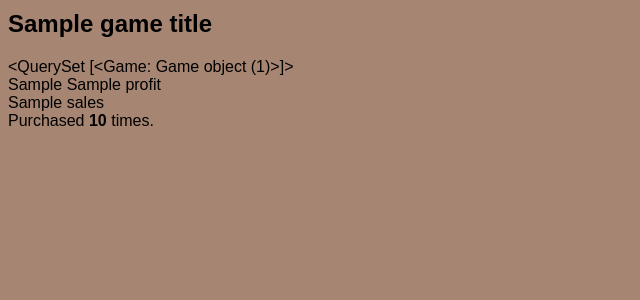
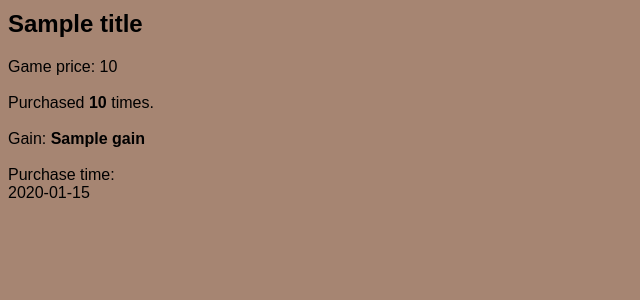
Before and after one commit to melnychukJS/wsd2015, a Django app: template jsShop/webshop/templates/webshop/gamesales.html in a window 1280 px wide. Shown: the part 50-350 px from the top of the page, without its empty margins (0-640 px from the left). Run offline with Django 3.2, Linux system fonts and the light colour scheme; tables that the repository leaves empty hold one stand-in row (values such as "Sample post"); the template is opened without the code that fills it: values that come from a table or form of the project are taken from there, most other values are stand-ins (such as "Sample title", 1, 10 or a date in 2020); parts of the project's set-up code (start-up, migrations or seed data) failed here and were passed over; some libraries are stand-ins or nearby versions.

Commit message:
geveloper_ game sales statistics

```diff
--- a/jsShop/webshop/templates/webshop/developer.html
+++ b/jsShop/webshop/templates/webshop/developer.html
@@ -26,7 +26,7 @@
         {% for game in games %}
           <div id="game-view">
             <a href="/game/{{ game.id }}">
-              <img src="{{ game.picture }}">
+              <img src="{{ game.picture }}" style="width:300px;height:300px">
             </a>
               <figcaption>
                 <a href="/game/{{ game.id }}">
--- a/jsShop/webshop/templates/webshop/gamesales.html
+++ b/jsShop/webshop/templates/webshop/gamesales.html
@@ -4,16 +4,20 @@
 
 {% block content %}
 	<div class="game-sales-total">
-		<h2>{{game_title}}</h2>
-		{{g}}
+		<h2>{{title}}</h2>
+
+		Game price: {{price}}
+		<br><br>
+		Purchased <b>{{sold}}</b> times.
+		<br><br>
+		Gain: <b>{{gain}}</b>
+		<br><br>
+		Purchase time:
 		<br>
-		{{g1}}
-		{{profit}}
-		<br>
-		{{sales}}
-		<br>
-		Purchased <b>{{sold}}</b> times.<br>
-		<!--- Net sales: <b>{{net_sales}}</b> €  -->
+		{%for time in time_list%}
+			{{time}}
+			<br>
+		{%endfor%}
 		<br>
 	</div>
 
--- a/jsShop/webshop/templates/webshop/home.html
+++ b/jsShop/webshop/templates/webshop/home.html
@@ -27,7 +27,7 @@
         {% for g in games %}
           <div id="game-instance">
             <a href="/game/{{ g.id }}">
-              <img src="{{ g.picture }}">
+              <img src="{{ g.picture }}"  style="width:300px;height:300px">
               <figcaption>
                 <a href="/game/{{ g.id }}">
                   {{ g.title }}
```
Also changed, not shown: jsShop/webshop/views.py (+10 -2 lines).
